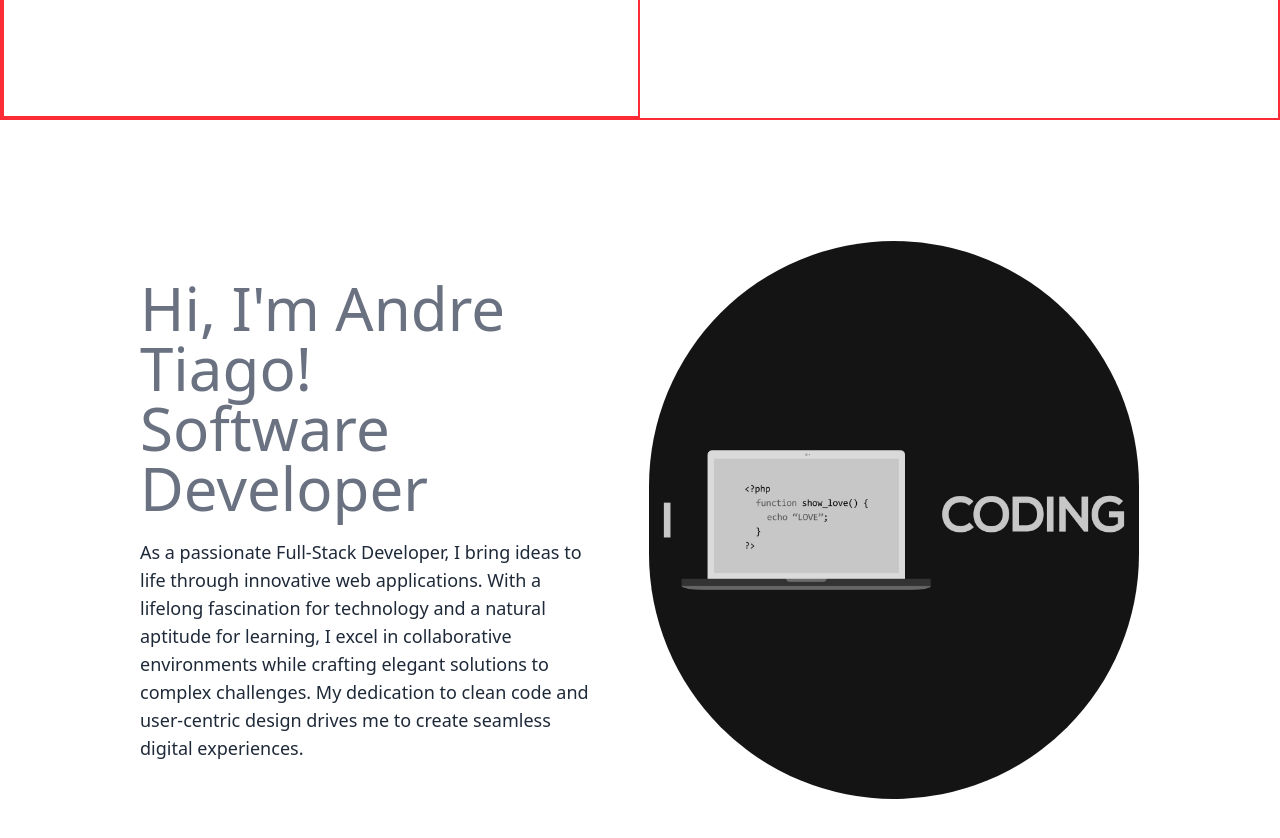
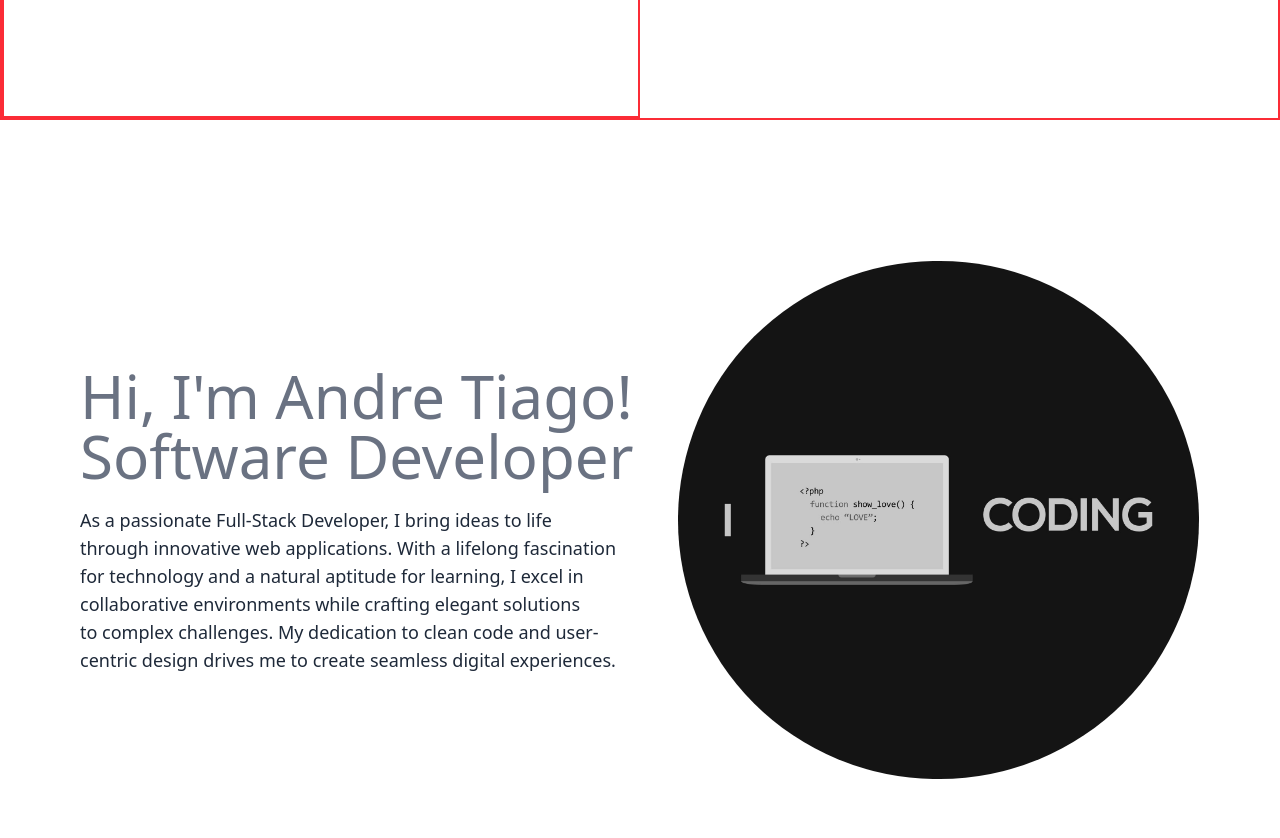
Before and after one commit to andretdev/react-portifolio, a React (Vite) app: page / in a window 1280 px wide. Shown: the part 680-1518 px from the top of the page. Built offline with nearby package versions, Linux system fonts and the light colour scheme.

Commit message:
Some updates/responsive things

```diff
--- a/src/pages/Aboutme.jsx
+++ b/src/pages/Aboutme.jsx
@@ -4,7 +4,7 @@ function Aboutme() {
   return (
     <section
       id="aboutme"
-      className="px-35 flex min-h-screen flex-row items-center justify-center gap-10 max-sm:h-auto max-sm:flex-col max-sm:px-20"
+      className="flex min-h-screen flex-row items-center justify-center gap-10 px-20 max-sm:h-auto max-sm:flex-col max-sm:px-20"
     >
       <div className="animate-appear-bottom flex flex-col justify-center transition-all duration-500 ease-in-out xl:w-4/5">
         <h2 className="font-sans text-6xl text-gray-500 max-sm:mt-10">
@@ -12,7 +12,7 @@ function Aboutme() {
           <br />
           <span>Software Developer</span>
         </h2>
-        <p className="mt-5 text-balance font-sans text-lg text-gray-800">
+        <p className="animate-appear-left mt-5 text-balance font-sans text-lg text-gray-800">
           As a passionate Full-Stack Developer, I bring ideas to life through
           innovative web applications. With a lifelong fascination for
           technology and a natural aptitude for learning, I excel in
@@ -21,7 +21,7 @@ function Aboutme() {
           me to create seamless digital experiences.
         </p>
       </div>
-      <div className="animate-appear-right h-140 w-210 max-sm:h-70 max-sm:w-70 flex items-center justify-center rounded-full border border-white max-sm:mb-5">
+      <div className="animate-appear-right h-140 w-210 max-sm:h-70 max-sm:w-70 lg:h-130 flex items-center justify-center rounded-full border border-white max-sm:mb-5 sm:hidden lg:block">
         <img src={coder} className="h-full rounded-full object-cover" />
         <div className="z-40 h-full w-full rounded-full"></div>
       </div>
```
